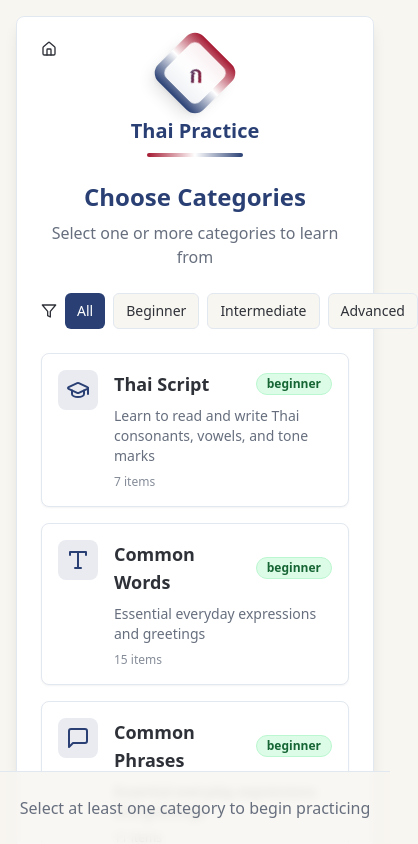
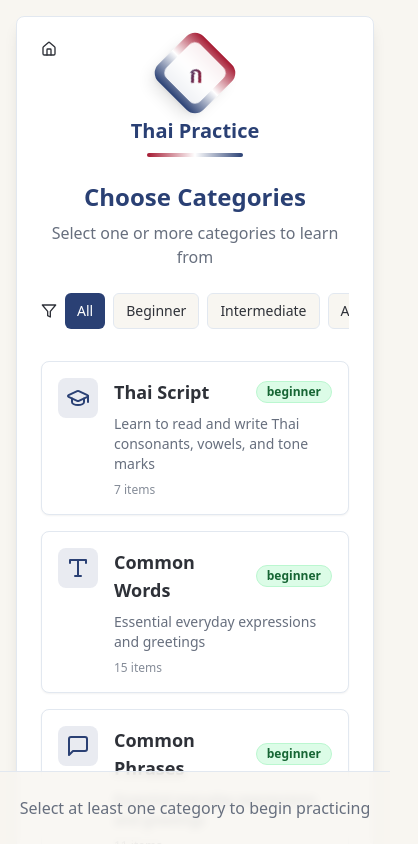
Before and after one commit to RichiePowell/thai-practice, a Next.js app: page / in a window 390 px wide. Both pictures are taken after a click on the button "Start Game". Shown: the top 844 px of the page, 418 px wide, since content can reach past the window. Built offline with nearby package versions, Linux system fonts and the light colour scheme.

Commit message:
Responsive fixes

```diff
--- a/src/components/game/CategorySelector.tsx
+++ b/src/components/game/CategorySelector.tsx
@@ -25,6 +25,7 @@ import {
 import type { LearningCategory } from "@/types/LearningCategory";
 import { LEARNING_CATEGORIES } from "@/constants/categories";
 import { getCategoryItemCount } from "@/constants/content";
+import FilterBar from "./FilterBar";
 
 const iconMap = {
   GraduationCap,
@@ -113,56 +114,13 @@ export const CategorySelector: React.FC<CategorySelectorProps> = ({
         </p>
       </div>
 
-      <div className="flex flex-wrap gap-2 ">
-        {/* Difficulty filters */}
-        <div className="flex gap-2 items-center">
-          <Filter className="w-4 h-4" />
-          <Button
-            variant={difficulty === "all" ? "default" : "outline"}
-            size="sm"
-            onClick={() => setDifficulty("all")}
-          >
-            All
-          </Button>
-          <Button
-            variant={difficulty === "beginner" ? "default" : "outline"}
-            size="sm"
-            className={difficulty === "beginner" ? "bg-green-600" : ""}
-            onClick={() => setDifficulty("beginner")}
-          >
-            Beginner
-          </Button>
-          <Button
-            variant={difficulty === "intermediate" ? "default" : "outline"}
-            size="sm"
-            className={difficulty === "intermediate" ? "bg-blue-600" : ""}
-            onClick={() => setDifficulty("intermediate")}
-          >
-            Intermediate
-          </Button>
-          <Button
-            variant={difficulty === "advanced" ? "default" : "outline"}
-            size="sm"
-            className={difficulty === "advanced" ? "bg-purple-600" : ""}
-            onClick={() => setDifficulty("advanced")}
-          >
-            Advanced
-          </Button>
-        </div>
-
-        {/* Clear selection button - only show when categories are selected */}
-        {selectedCategories.size > 0 && (
-          <Button
-            variant="outline"
-            size="sm"
-            onClick={handleClearSelection}
-            className="ml-auto border-destructive text-destructive hover:bg-destructive hover:text-destructive-foreground dark:border-destructive dark:text-destructive dark:hover:bg-destructive dark:hover:text-destructive-foreground transition-colors"
-          >
-            <X className="w-4 h-4 mr-1" />
-            Clear Selection
-          </Button>
-        )}
-      </div>
+      <FilterBar
+        difficulty={difficulty}
+        onDifficultyChange={setDifficulty}
+        selectedCount={selectedCategories.size}
+        onClearSelection={handleClearSelection}
+        className="mb-4"
+      />
 
       <div className="grid grid-cols-1 md:grid-cols-2 gap-4">
         {filteredCategories.map((category) => {
--- /dev/null
+++ b/src/components/game/FilterBar.tsx
@@ -0,0 +1,93 @@
+import { Filter, X } from "lucide-react";
+import { Button } from "@/components/ui/button";
+import { cn } from "@/lib/utils";
+
+type Difficulty = "all" | "beginner" | "intermediate" | "advanced";
+
+interface FilterBarProps {
+  difficulty: Difficulty;
+  onDifficultyChange: (difficulty: Difficulty) => void;
+  selectedCount: number;
+  onClearSelection: () => void;
+  className?: string;
+}
+
+const FilterBar = ({
+  difficulty,
+  onDifficultyChange,
+  selectedCount,
+  onClearSelection,
+  className,
+}: FilterBarProps) => {
+  return (
+    <div className={cn("flex flex-col sm:flex-row gap-2", className)}>
+      {/* Filter buttons container */}
+      <div className="flex items-center gap-2 flex-grow min-w-0 overflow-x-auto pb-2 sm:pb-0 scrollbar-none">
+        <div className="flex-none flex items-center gap-2">
+          <Filter className="w-4 h-4 flex-none" />
+          <Button
+            variant={difficulty === "all" ? "default" : "outline"}
+            size="sm"
+            className="flex-none"
+            onClick={() => onDifficultyChange("all")}
+          >
+            All
+          </Button>
+        </div>
+
+        <div className="flex gap-2 flex-none">
+          <Button
+            variant={difficulty === "beginner" ? "default" : "outline"}
+            size="sm"
+            className={cn(
+              "flex-none whitespace-nowrap",
+              difficulty === "beginner" && "bg-green-600 hover:bg-green-700"
+            )}
+            onClick={() => onDifficultyChange("beginner")}
+          >
+            Beginner
+          </Button>
+
+          <Button
+            variant={difficulty === "intermediate" ? "default" : "outline"}
+            size="sm"
+            className={cn(
+              "flex-none whitespace-nowrap",
+              difficulty === "intermediate" && "bg-blue-600 hover:bg-blue-700"
+            )}
+            onClick={() => onDifficultyChange("intermediate")}
+          >
+            Intermediate
+          </Button>
+
+          <Button
+            variant={difficulty === "advanced" ? "default" : "outline"}
+            size="sm"
+            className={cn(
+              "flex-none whitespace-nowrap",
+              difficulty === "advanced" && "bg-purple-600 hover:bg-purple-700"
+            )}
+            onClick={() => onDifficultyChange("advanced")}
+          >
+            Advanced
+          </Button>
+        </div>
+      </div>
+
+      {/* Clear selection button */}
+      {selectedCount > 0 && (
+        <Button
+          variant="outline"
+          size="sm"
+          onClick={onClearSelection}
+          className="sm:ml-auto border-destructive text-destructive hover:bg-destructive hover:text-destructive-foreground dark:border-destructive dark:text-destructive dark:hover:bg-destructive dark:hover:text-destructive-foreground transition-colors whitespace-nowrap"
+        >
+          <X className="w-4 h-4 mr-1" />
+          Clear Selection
+        </Button>
+      )}
+    </div>
+  );
+};
+
+export default FilterBar;
```
